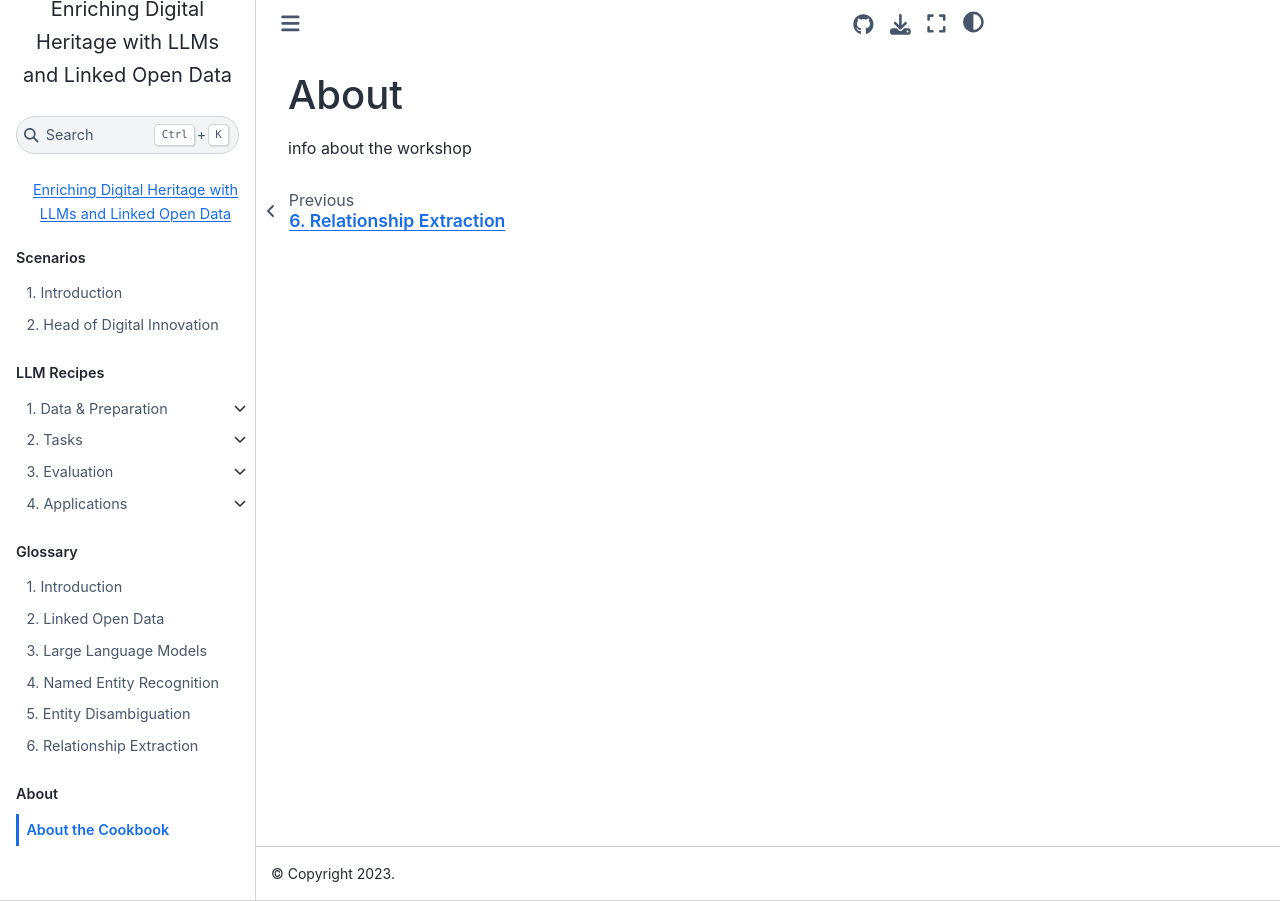
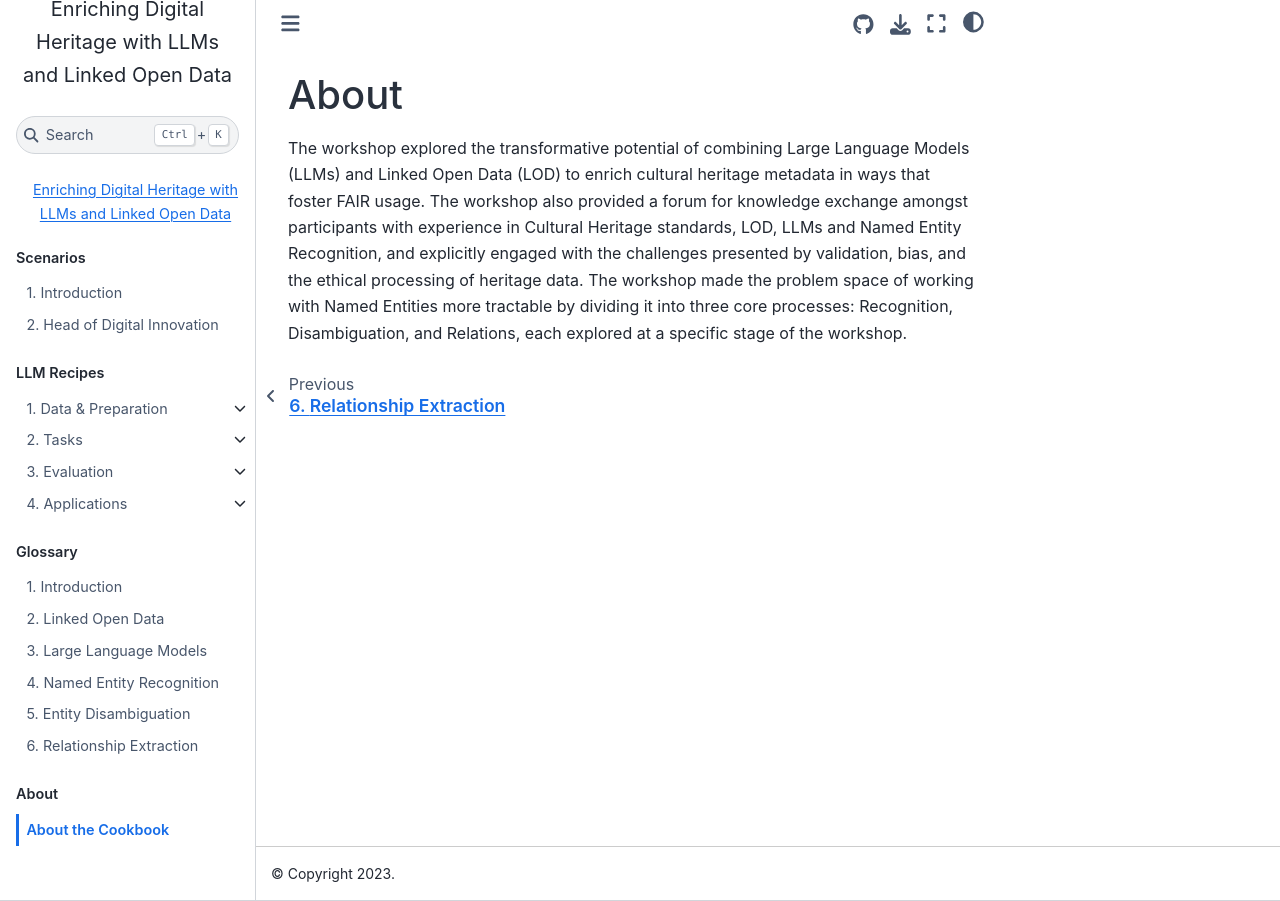
Before and after one commit to pelagios/llm-lod-enriching-heritage, a Jupyter Book: the page built from about.md, in a window 1280 px wide. Built offline with Jupyter Book 1.0.4 settings and Sphinx 7.4.7 and the Sphinx Book theme 1.1.4, drawn with Linux system fonts in a browser that asks for light colours; pages that are not in the unit, such as notebooks, are missing from menus.

Commit message:
Update about.md

```diff
--- a/about.md
+++ b/about.md
@@ -1,3 +1,3 @@
 # About
 
-info about the workshop
+The workshop explored the transformative potential of combining Large Language Models (LLMs) and Linked Open Data (LOD) to enrich cultural heritage metadata in ways that foster FAIR usage. The workshop also provided a forum for knowledge exchange amongst participants with experience in Cultural Heritage standards, LOD, LLMs and Named Entity Recognition, and explicitly engaged with the challenges presented by validation, bias, and the ethical processing of heritage data. The workshop made the problem space of working with Named Entities more tractable by dividing it into three core processes: Recognition, Disambiguation, and Relations, each explored at a specific stage of the workshop.
```
